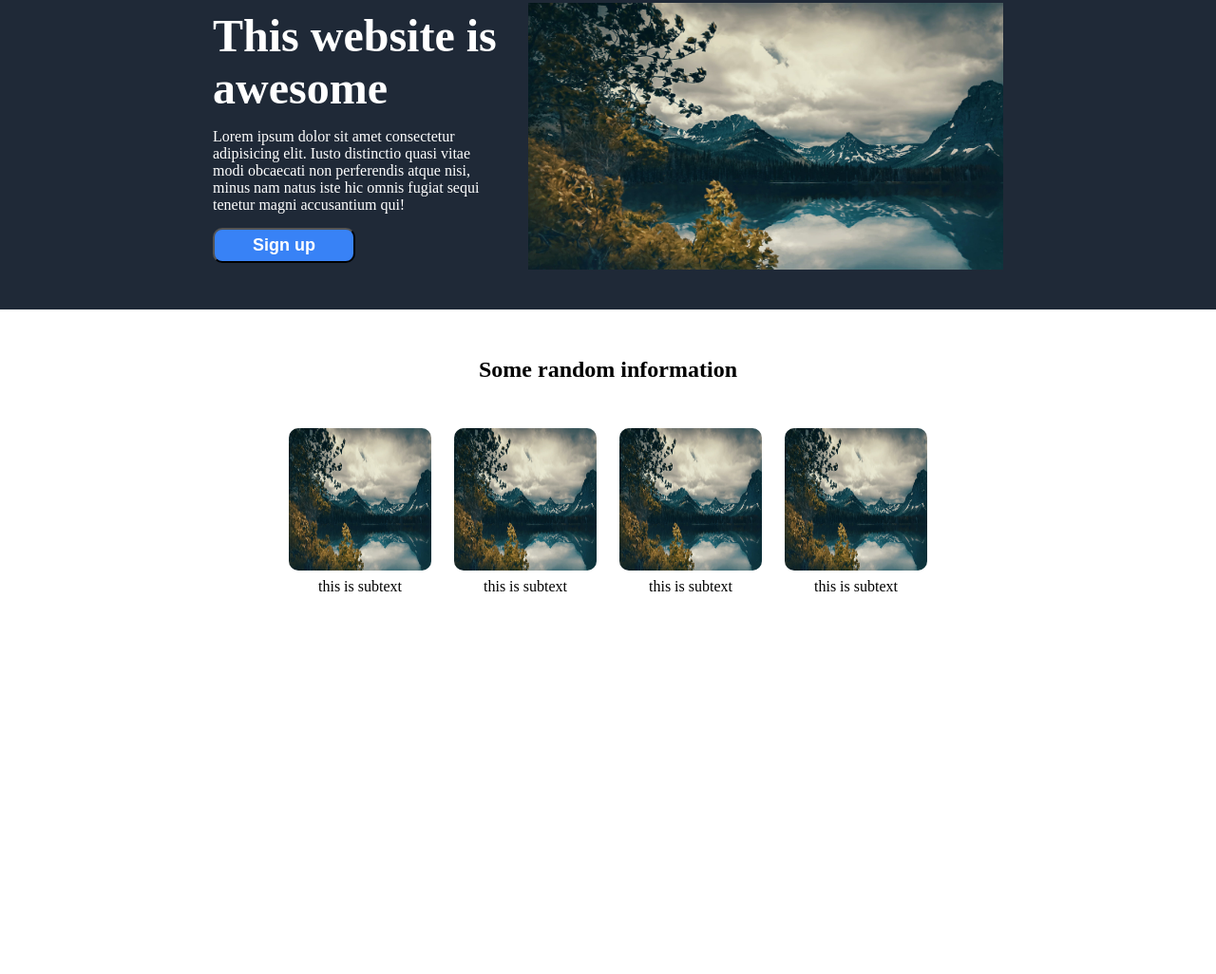
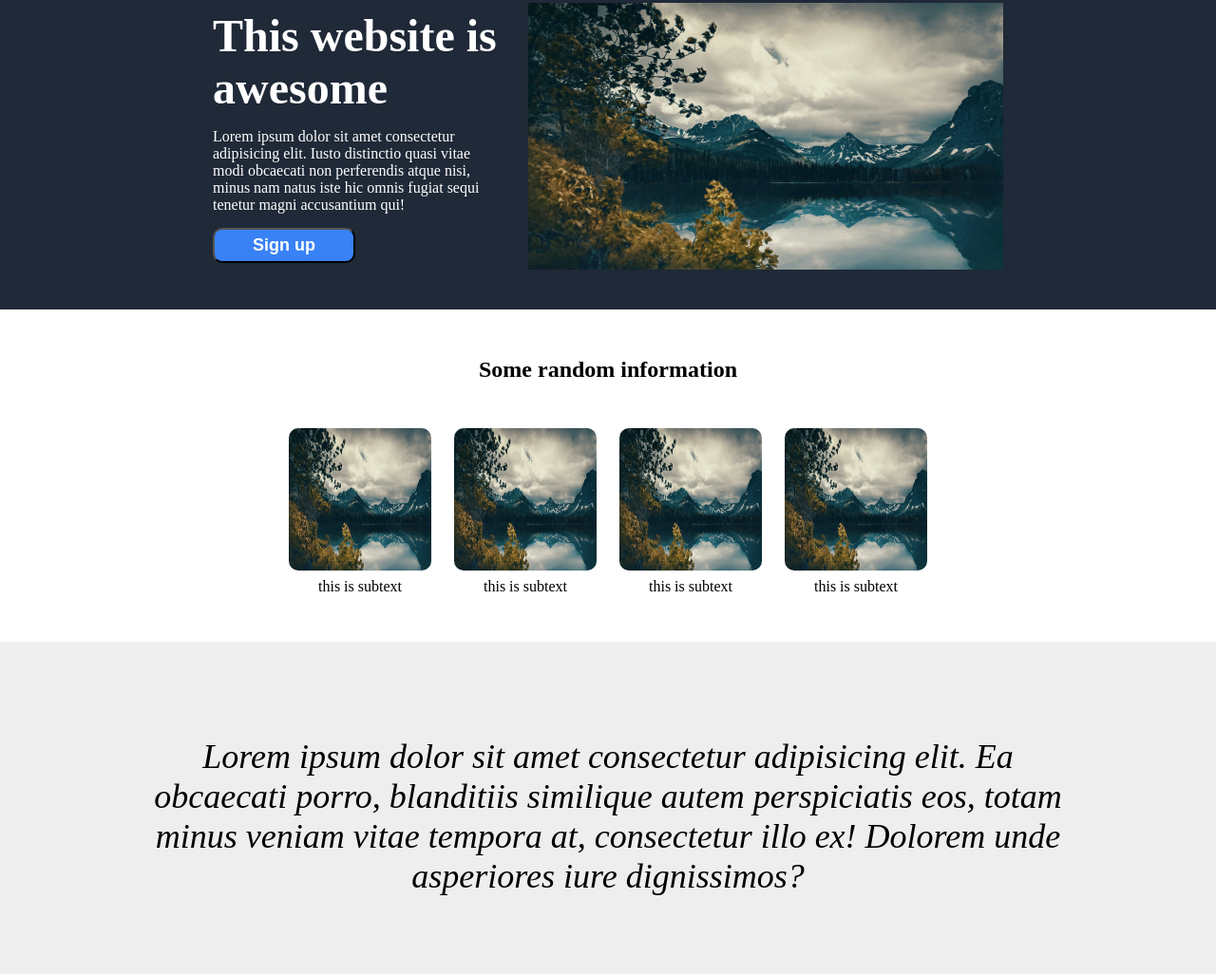
Before and after one commit to Mulyana10119307/landing-page, a plain HTML site: page index.html in a window 1280 px wide. Shown: the part 130-1156 px from the top of the page at 95% size. Before the commit the page ends 806 px from the top, so only its background shows below. Drawn offline with Linux system fonts and the light colour scheme.

Commit message:
Adding blockquote and styling them

```diff
--- a/index.html
+++ b/index.html
@@ -61,5 +61,22 @@
       </div>
     </div>
     <!-- End Section 1 -->
+
+    <!-- Section 2 -->
+    <div class="three">
+      <div class="quote">
+        <blockquote>
+          Lorem ipsum dolor sit amet consectetur adipisicing elit. Ea obcaecati
+          porro, blanditiis similique autem perspiciatis eos, totam minus veniam
+          vitae tempora at, consectetur illo ex! Dolorem unde asperiores iure
+          dignissimos?
+        </blockquote>
+      </div>
+    </div>
+    <!--  End Section 2 -->
+
+    <!-- Section 3 -->
+    <div class="four"></div>
+    <!-- End Section 3 -->
   </body>
 </html>
--- a/styles/style.css
+++ b/styles/style.css
@@ -114,3 +114,19 @@ img {
     text-align: center;
     gap: 24px;
 }
+
+.three {
+    background-color: #eee;
+    height: 350px;
+    display: flex;
+    justify-content: center;
+    align-items: center;
+}
+
+.quote {
+    height: 150px;
+    width: 75%;
+    text-align: center;
+    font-size: 36px;
+    font-style: italic;
+}
```
